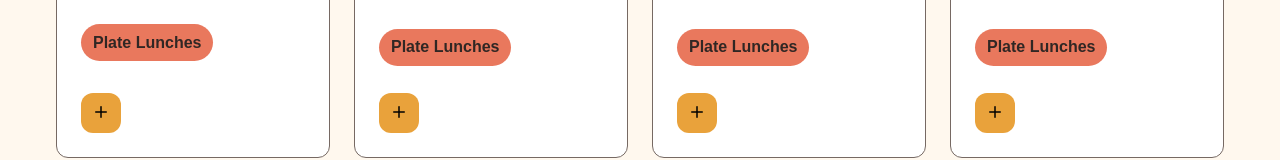
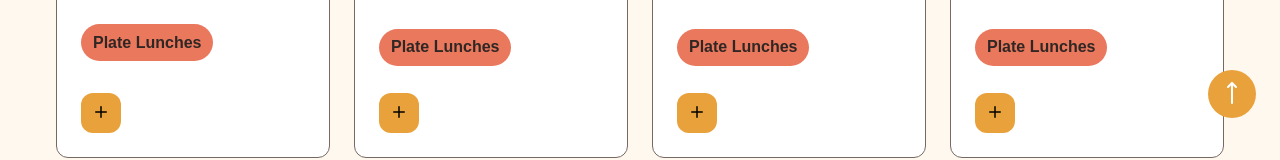
Before and after one commit to jjackson112/pau-hana-kitchen, a React (Vite) app in the folder frontend/: page /menu in a window 1280 px wide. Shown: the part 658-818 px from the top of the page. Built offline with nearby package versions, Linux system fonts and the light colour scheme; no server answers.

Commit message:
more CSS edits

```diff
--- a/frontend/src/components/CartSidebar.jsx
+++ b/frontend/src/components/CartSidebar.jsx
@@ -27,7 +27,7 @@ function Cart() {
 
         const timer = setTimeout(() => {
             dispatch(closeCartSidebar())
-        }, 6000)
+        }, 4000)
 
         return () => clearTimeout(timer)
     }, [isOpen, dispatch])
--- a/frontend/src/pages/Menu.jsx
+++ b/frontend/src/pages/Menu.jsx
@@ -2,6 +2,7 @@ import { useEffect } from "react";
 import { useLocation } from "react-router-dom";
 import MenuItem from "../components/MenuItem";
 import menuItems from "../data/menu";
+import BackToTop from "../components/BackToTop";
 
 function Menu() {
     const { hash } = useLocation()
@@ -65,6 +66,8 @@ function Menu() {
                     })}
                 </div>
             </section>
+
+            <BackToTop />
         </main>
     )
 }
```
